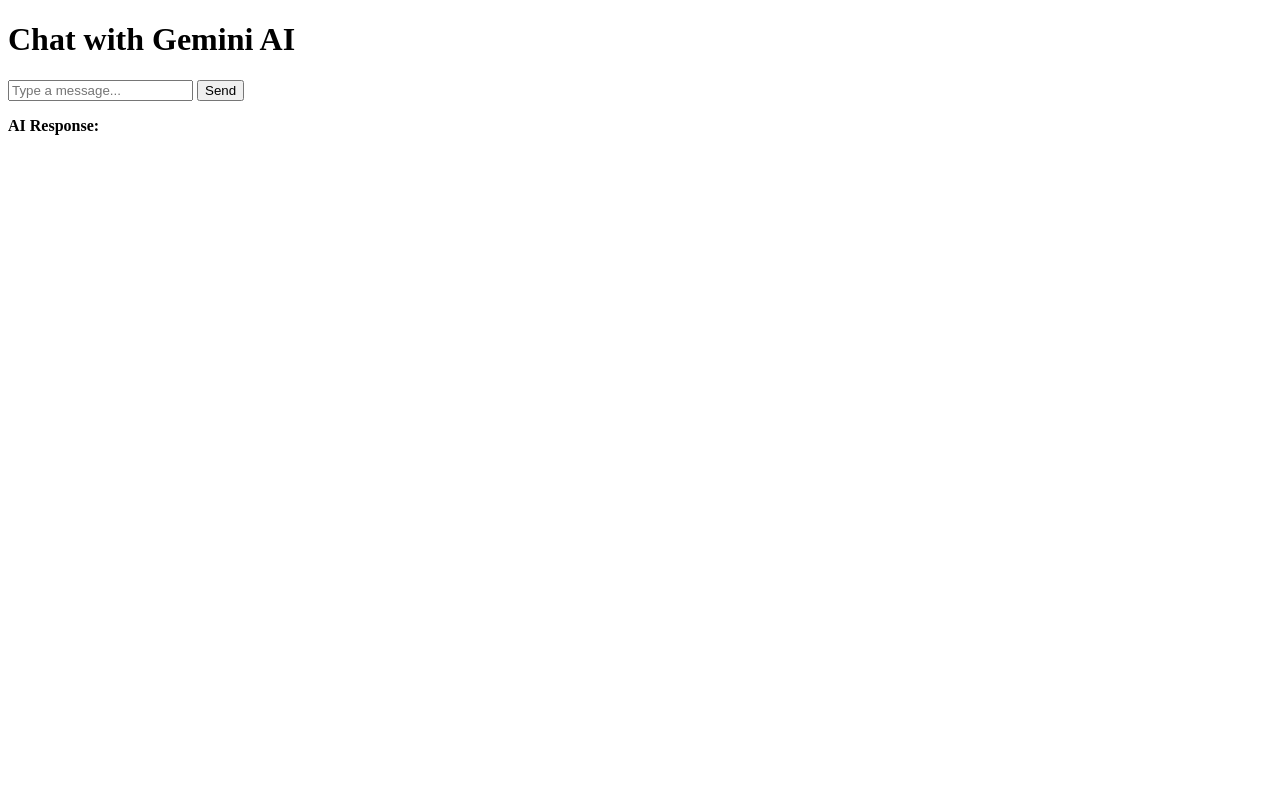
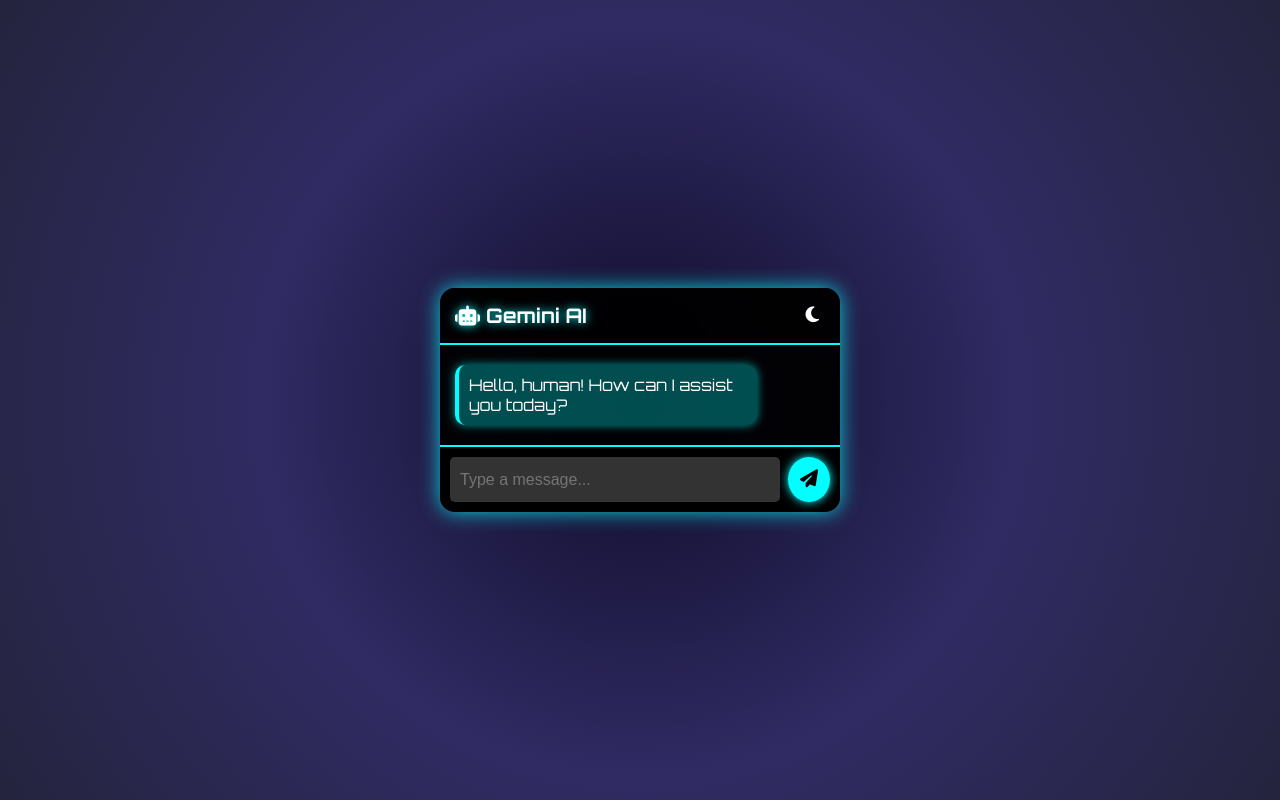
Before and after one commit to Jay2849/Jay, a Flask app: page / in a window 1280 px wide. Run offline with Flask 3, Linux system fonts and the light colour scheme.

Commit message:
Update index.html

```diff
--- a/Gemini ChatBot/templates/index.html
+++ b/Gemini ChatBot/templates/index.html
@@ -3,27 +3,206 @@
 <head>
     <meta charset="UTF-8">
     <meta name="viewport" content="width=device-width, initial-scale=1.0">
-    <title>Gemini AI Chat</title>
+    <title>Gemini AI ChatBot</title>
+    <link rel="preconnect" href="https://fonts.googleapis.com">
+    <link rel="stylesheet" href="https://cdnjs.cloudflare.com/ajax/libs/font-awesome/6.4.2/css/all.min.css">
+    <style>
+        @import url('https://fonts.googleapis.com/css2?family=Orbitron:wght@400;700&display=swap');
+
+        body {
+            font-family: 'Orbitron', sans-serif;
+            display: flex;
+            justify-content: center;
+            align-items: center;
+            height: 100vh;
+            background: radial-gradient(circle, #0f0c29, #302b63, #24243e);
+            margin: 0;
+            color: #fff;
+        }
+
+        .chat-container {
+            width: 400px;
+            background: rgba(0, 0, 0, 0.8);
+            border-radius: 15px;
+            box-shadow: 0px 0px 20px rgba(0, 255, 255, 0.8);
+            overflow: hidden;
+            backdrop-filter: blur(15px);
+            animation: fadeIn 1s ease-in-out;
+        }
+
+        .chat-header {
+            background: rgba(0, 0, 0, 0.8);
+            padding: 15px;
+            text-align: center;
+            display: flex;
+            justify-content: space-between;
+            align-items: center;
+            border-bottom: 2px solid #00ffff;
+        }
+
+        .chat-header h2 {
+            margin: 0;
+            font-size: 20px;
+            text-shadow: 0px 0px 10px #00ffff;
+        }
+
+        .chat-header button {
+            background: transparent;
+            border: none;
+            color: white;
+            font-size: 18px;
+            cursor: pointer;
+        }
+
+        .chat-box {
+            max-height: 400px;
+            overflow-y: auto;
+            padding: 15px;
+            display: flex;
+            flex-direction: column;
+            background: rgba(0, 0, 0, 0.6);
+            scrollbar-width: none;
+        }
+
+        .message {
+            padding: 10px;
+            margin: 5px 0;
+            border-radius: 10px;
+            max-width: 75%;
+            word-wrap: break-word;
+            animation: fadeIn 0.3s ease-in-out;
+        }
+
+        .bot-message {
+            background: rgba(0, 255, 255, 0.3);
+            align-self: flex-start;
+            border-left: 4px solid #00ffff;
+            box-shadow: 0px 0px 10px rgba(0, 255, 255, 0.6);
+        }
+
+        .user-message {
+            background: rgba(255, 255, 255, 0.2);
+            color: #fff;
+            align-self: flex-end;
+            text-align: right;
+            border-right: 4px solid #ff00ff;
+            box-shadow: 0px 0px 10px rgba(255, 0, 255, 0.6);
+        }
+
+        .chat-input {
+            display: flex;
+            border-top: 2px solid #00ffff;
+            padding: 10px;
+            background: rgba(0, 0, 0, 0.9);
+        }
+
+        .chat-input input {
+            flex: 1;
+            padding: 10px;
+            border: none;
+            outline: none;
+            font-size: 16px;
+            background: rgba(255, 255, 255, 0.2);
+            color: white;
+            border-radius: 5px;
+        }
+
+        .chat-input button {
+            background: #00ffff;
+            color: black;
+            border: none;
+            padding: 12px;
+            cursor: pointer;
+            font-size: 18px;
+            border-radius: 50%;
+            margin-left: 8px;
+            box-shadow: 0px 0px 10px #00ffff;
+            transition: transform 0.2s ease-in-out;
+        }
+
+        .chat-input button:hover {
+            transform: scale(1.1);
+            background: #00e6e6;
+        }
+
+        @keyframes fadeIn {
+            from { opacity: 0; transform: translateY(10px); }
+            to { opacity: 1; transform: translateY(0); }
+        }
+    </style>
+</head>
+<body>
+    <div class="chat-container">
+        <div class="chat-header">
+            <h2><i class="fas fa-robot"></i> Gemini AI</h2>
+            <button id="theme-toggle"><i class="fas fa-moon"></i></button>
+        </div>
+        <div class="chat-box" id="chat-box">
+            <div class="message bot-message">Hello, human! How can I assist you today?</div>
+        </div>
+        <div class="chat-input">
+            <input type="text" id="user-input" placeholder="Type a message...">
+            <button id="send-btn"><i class="fas fa-paper-plane"></i></button>
+        </div>
+    </div>
+
     <script>
-        async function sendMessage() {
-            let userMessage = document.getElementById("userInput").value;
-            let responseBox = document.getElementById("response");
+        document.addEventListener("DOMContentLoaded", () => {
+            const chatBox = document.getElementById("chat-box");
+            const userInput = document.getElementById("user-input");
+            const sendBtn = document.getElementById("send-btn");
+            const themeToggle = document.getElementById("theme-toggle");
 
-            let response = await fetch("/chat", {
-                method: "POST",
-                headers: { "Content-Type": "application/json" },
-                body: JSON.stringify({ message: userMessage })
+            const API_KEY = "AIzaSyCfrLUoxf1rOPn9pYXwMOhIVEvqBnkHloU"; // Replace with your actual API Key
+
+            sendBtn.addEventListener("click", sendMessage);
+            userInput.addEventListener("keypress", function (e) {
+                if (e.key === "Enter") sendMessage();
             });
 
-            let result = await response.json();
-            responseBox.innerText = result.response || "Error: " + result.error;
-        }
+            function sendMessage() {
+                const message = userInput.value.trim();
+                if (message === "") return;
+
+                displayMessage(message, "user-message");
+                userInput.value = "";
+
+                fetchBotResponse(message);
+            }
+
+            function displayMessage(text, className) {
+                const msg = document.createElement("div");
+                msg.classList.add("message", className);
+                msg.innerText = text;
+                chatBox.appendChild(msg);
+                chatBox.scrollTop = chatBox.scrollHeight;
+            }
+
+            async function fetchBotResponse(userMessage) {
+                const apiUrl = "https://api.gemini.google.com/v1/chat/completions";
+
+                const response = await fetch(apiUrl, {
+                    method: "POST",
+                    headers: {
+                        "Content-Type": "application/json",
+                        "Authorization": `Bearer ${API_KEY}`,
+                    },
+                    body: JSON.stringify({
+                        model: "gemini-1",
+                        messages: [{ role: "user", content: userMessage }],
+                    }),
+                });
+
+                const data = await response.json();
+                const botReply = data.choices?.[0]?.message?.content || "I couldn't process that.";
+
+                displayMessage(botReply, "bot-message");
+            }
+
+            themeToggle.addEventListener("click", () => {
+                document.body.classList.toggle("dark-mode");
+            });
+        });
     </script>
-</head>
-<body>
-    <h1>Chat with Gemini AI</h1>
-    <input type="text" id="userInput" placeholder="Type a message..." />
-    <button onclick="sendMessage()">Send</button>
-    <p><strong>AI Response:</strong> <span id="response"></span></p>
 </body>
 </html>
```
